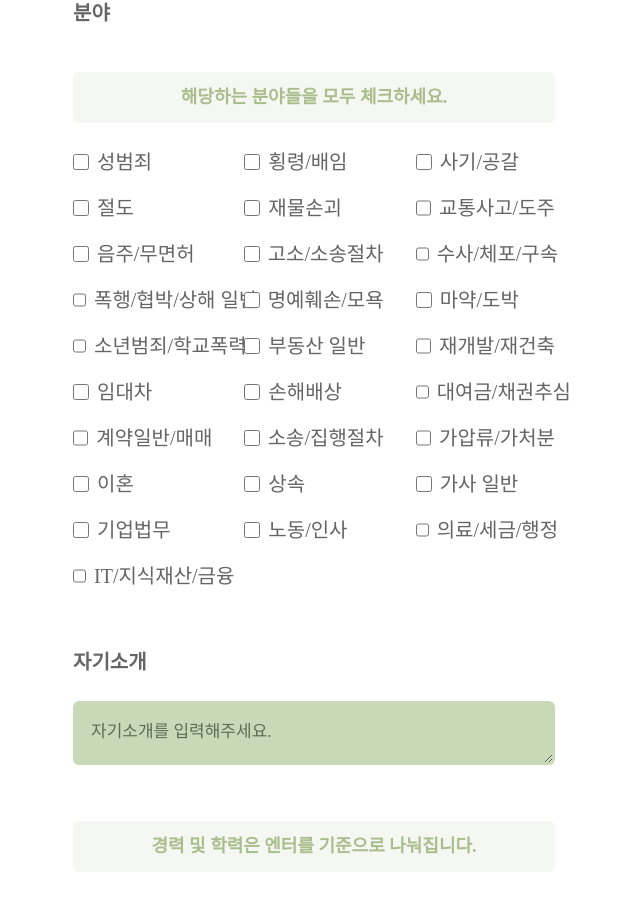
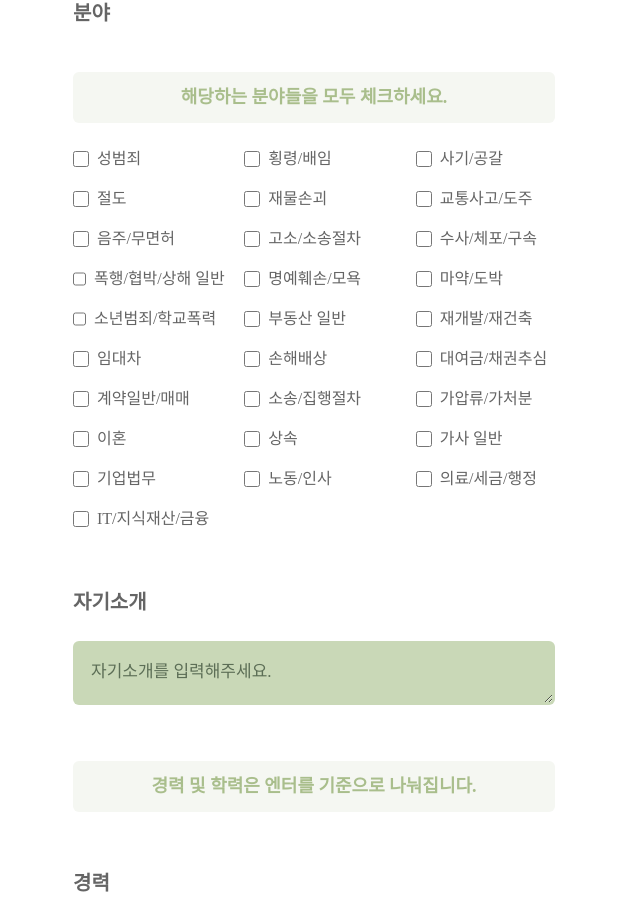
Before and after one commit to hodu42/law-in-comm-fe, a React (Create React App) app: page /users/join/lawyer in a window 1280 px wide. Shown: the part 1589-2509 px from the top of the page, without its empty margins (326-966 px from the left). Built offline with nearby package versions, Linux system fonts and the light colour scheme; a web font is replaced by a local one.

Commit message:
변호사 회원가입 분야 부분 스타일 수정 및 PC breakpoint 변경

```diff
--- a/src/pages/LawyerRegister.tsx
+++ b/src/pages/LawyerRegister.tsx
@@ -337,7 +337,7 @@ export const LawyerRegister = (): React.JSX.Element => {
                       />
                       <label
                         htmlFor={key}
-                        className={`transition-colors text-[14px] pc:text-[20px] cursor-pointer text-nowrap hover:text-[#A9BE8C] ${
+                        className={`transition-colors text-[14px] pc:text-[16px] cursor-pointer text-nowrap hover:text-[#A9BE8C] ${
                           checkedList.includes(key)
                             ? "text-[#A9BE8C]"
                             : "text-[#656565]"
--- a/tailwind.config.js
+++ b/tailwind.config.js
@@ -39,7 +39,7 @@ const config = {
       NotoSansKR: ["NotoSansKR"],
     },
     screens: {
-      pc: "960px",
+      pc: "768px",
     },
   },
   plugins: [require("@tailwindcss/typography")],
```
